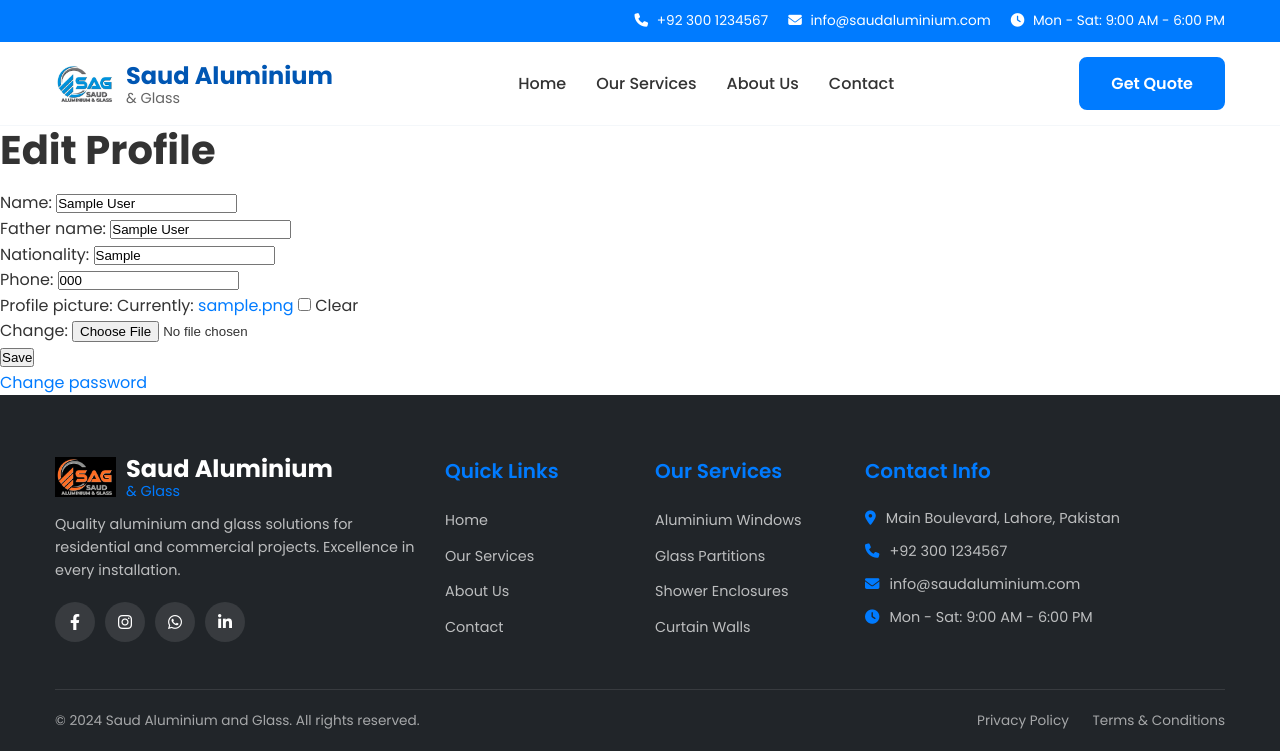
After one commit to Areeb-Ahmad525/sag, a Django app: page /accounts/edit_profile/ in a window 1280 px wide. The commit adds this page. Shown: the top 751 px of the page. Run offline with Django 4.2, Linux system fonts and the light colour scheme; a user stored in the database is signed in; tables that the repository leaves empty hold one stand-in row (values such as "Sample post").

Commit message:
corrected the user module

```diff
--- /dev/null
+++ b/sag/templates/users/edit_profile.html
@@ -0,0 +1,10 @@
+{% extends 'base.html' %}
+{% block content %}
+<h2>Edit Profile</h2>
+<form method="post" enctype="multipart/form-data">
+  {% csrf_token %}
+  {{ form.as_p }}
+  <button type="submit">Save</button>
+</form>
+<p><a href="{% url 'change_password' %}">Change password</a></p>
+{% endblock %}
--- /dev/null
+++ b/sag/users/constants.py
@@ -0,0 +1,11 @@
+ROLE_ADMIN = 'admin'
+ROLE_HR = 'hr'
+ROLE_PROCUREMENT = 'procurement'
+ROLE_INVENTORY = 'inventory'
+ROLE_SALES = 'sales'
+ROLE_PRODUCTION = 'production'
+ROLE_QC = 'qc'
+ROLE_LOGISTICS = 'logistics'
+ROLE_FINANCE = 'finance'
+ROLE_EMPLOYEE = 'employee'
+ROLE_SWEEPER = 'sweeper'
--- a/sag/users/forms.py
+++ b/sag/users/forms.py
@@ -1,12 +1,26 @@
+# users/forms.py
 from django import forms
 from .models import UserProfile
+from django.contrib.auth.models import User
 
 class UserRegistrationForm(forms.Form):
     name = forms.CharField(max_length=150)
     email = forms.EmailField()
     password = forms.CharField(widget=forms.PasswordInput)
-    father_name = forms.CharField(max_length=150)
-    nationality = forms.CharField(max_length=100)
-    phone = forms.CharField(max_length=20)
+    father_name = forms.CharField(max_length=150, required=False)
+    nationality = forms.CharField(max_length=100, required=False)
+    phone = forms.CharField(max_length=20, required=False)
     role = forms.ChoiceField(choices=UserProfile._meta.get_field('role').choices)
     profile_picture = forms.ImageField(required=False)
+
+class UserProfileForm(forms.ModelForm):
+    class Meta:
+        model = UserProfile
+        # allow users to update only safe fields (role change is NOT allowed here)
+        fields = ['name', 'father_name', 'nationality', 'phone', 'profile_picture']
+        widgets = {
+            'name': forms.TextInput(attrs={'class': 'form-control'}),
+            'father_name': forms.TextInput(attrs={'class': 'form-control'}),
+            'nationality': forms.TextInput(attrs={'class': 'form-control'}),
+            'phone': forms.TextInput(attrs={'class': 'form-control'}),
+        }
--- a/sag/users/urls.py
+++ b/sag/users/urls.py
@@ -1,15 +1,13 @@
 from django.urls import path
 from . import views
 
-
-
-urlpatterns=[
+urlpatterns = [
     # path('',views.login_view,name='login'),
-    path('login/',views.login_view,name='login'),
-    path('logout/',views.logout_view,name='logout'),
+    path('login/', views.login_view, name='login'),
+    path('logout/', views.logout_view, name='logout'),
     path('register/', views.register_user, name='register_user'),
     path('list/', views.user_list, name='user_list'),
     path('toggle/<int:user_id>/', views.toggle_user_status, name='toggle_user_status'),
-    path('edit_profile',views.logout_view, name='edit_profile'),
-
+    path('edit_profile/', views.edit_profile, name='edit_profile'),
+    path('change_password/', views.change_password, name='change_password'),
 ]
--- a/sag/users/views.py
+++ b/sag/users/views.py
@@ -1,54 +1,116 @@
-from django.shortcuts import render,redirect,get_object_or_404
-from django.contrib.auth import authenticate,login,logout
+# users/views.py
+from django.shortcuts import render, redirect, get_object_or_404
+from django.contrib.auth import authenticate, login, logout, update_session_auth_hash
 from django.contrib import messages
 from django.contrib.auth.decorators import login_required
 from django.contrib.auth.models import User
-from .forms import UserRegistrationForm
-from .models import UserProfile
+from django.contrib.auth.forms import PasswordChangeForm
+from django.utils import timezone
+
+from .forms import UserRegistrationForm, UserProfileForm
+from .models import UserProfile, LoginActivity
 from .decorators import role_required
 
-
-
+def get_client_ip(request):
+    x_forwarded_for = request.META.get('HTTP_X_FORWARDED_FOR')
+    if x_forwarded_for:
+        # may contain multiple IPs, the first is original client
+        ip = x_forwarded_for.split(',')[0].strip()
+    else:
+        ip = request.META.get('REMOTE_ADDR')
+    return ip
 
 def login_view(request):
+    """
+    Accepts either email or username in the 'username' field thanks to custom backend.
+    Blocks login for user.is_active == False.
+    Logs LoginActivity entries for audit.
+    """
     if request.method == "POST":
-        username=request.POST.get("username")
-        password=request.POST.get("password")
-        user=authenticate(request,username=username,password=password)
+        username = request.POST.get("username", "").strip()
+        password = request.POST.get("password", "")
+        user = authenticate(request, username=username, password=password)
+        ip = get_client_ip(request)
+        user_agent = request.META.get('HTTP_USER_AGENT', '')[:1000]
+
         if user is not None:
-            login(request,user)
-            messages.success(request,'Logged In Successfully')
+            if not user.is_active:
+                # record failed attempt for inactive
+                try:
+                    LoginActivity.objects.create(user=user, ip_address=ip, user_agent=user_agent, status='failed')
+                except Exception:
+                    pass
+                messages.error(request, "Your account is inactive. Contact admin.")
+                return redirect('login')
+            login(request, user)
+
+            # ⭐ Force password change
+            if user.userprofile.must_change_password:
+                messages.warning(request, "You must change your password before accessing the system.")
+                return redirect('change_password')
+
+            try:
+                LoginActivity.objects.create(user=user, ip_address=ip, user_agent=user_agent, status='success')
+            except Exception:
+                pass
+            messages.success(request, 'Logged In Successfully')
             return redirect('dashboard')
-        # now it will navigate to main dashboard after successful login
         else:
+            # attempt to attach the failed record to a matched user if possible
+            matched_user = None
+            try:
+                matched_user = User.objects.filter(username__iexact=username).first() or User.objects.filter(email__iexact=username).first()
+            except Exception:
+                matched_user = None
+            try:
+                LoginActivity.objects.create(user=matched_user, ip_address=ip, user_agent=user_agent, status='failed')
+            except Exception:
+                pass
             messages.error(request, "Invalid username or password.")
     return render(request, 'users/login.html')
 
+@login_required
+def logout_view(request):
+    # record logout_time on last successful login activity for this user
+    try:
+        last_activity = LoginActivity.objects.filter(user=request.user, status='success').order_by('-login_time').first()
+        if last_activity and not last_activity.logout_time:
+            last_activity.logout_time = timezone.now()
+            last_activity.save()
+    except Exception:
+        pass
+
+    logout(request)
+    messages.info(request, "You’ve been logged out.")
+    return redirect('login')
 
 @login_required
-def logout_view(request):
-    logout(request)
-    messages.info(request,'"You’ve been logged out.')
-    return redirect('login')
-@login_required
-@role_required(['hr','admin']) #to give access to only specific role
+@role_required(['hr','admin'])
 def register_user(request):
+    """
+    Only HR/Admin can register new users. Uses email as username.
+    """
     if request.method == "POST":
         form = UserRegistrationForm(request.POST, request.FILES)
         if form.is_valid():
             name = form.cleaned_data['name']
-            email = form.cleaned_data['email']
+            email = form.cleaned_data['email'].lower().strip()
             password = form.cleaned_data['password']
-            father_name = form.cleaned_data['father_name']
-            nationality = form.cleaned_data['nationality']
-            phone = form.cleaned_data['phone']
-            role = form.cleaned_data['role']
+            father_name = form.cleaned_data.get('father_name', '')
+            nationality = form.cleaned_data.get('nationality', '')
+            phone = form.cleaned_data.get('phone', '')
+            role = form.cleaned_data.get('role', '')
             picture = form.cleaned_data.get('profile_picture')
 
-            # Create User
-            user = User.objects.create_user(username=name, email=email, password=password)
+            # Prevent duplicate email/username
+            if User.objects.filter(username__iexact=email).exists() or User.objects.filter(email__iexact=email).exists():
+                messages.error(request, "A user with that email already exists.")
+                return redirect('register_user')
 
-            # Create or get UserProfile
+            # Create User with username=email
+            user = User.objects.create_user(username=email, email=email, password=password)
+            user.save()
+
             profile, created = UserProfile.objects.get_or_create(user=user)
             profile.name = name
             profile.father_name = father_name
@@ -57,7 +119,13 @@ def register_user(request):
             profile.role = role
             if picture:
                 profile.profile_picture = picture
+
+            # Keep status mapping to Django's is_active
+            profile.must_change_password = True
+            profile.status = 'active'
             profile.save()
+            user.is_active = True
+            user.save()
 
             messages.success(request, "User registered successfully!")
             return redirect('user_list')
@@ -68,18 +136,72 @@ def register_user(request):
 
 @login_required
 def user_list(request):
-    users = UserProfile.objects.all()
+    """
+    List all user profiles for HR/Admin to view/manage.
+    Non HR/Admin users can still view the list if allowed by business rules, but actions hidden in template.
+    """
+    users = UserProfile.objects.select_related('user').all()
     return render(request, 'users/user_list.html', {'users': users})
-
-
 
 @login_required
 def toggle_user_status(request, user_id):
+    """
+    Toggle active/inactive status for a user profile.
+    (This will also set User.is_active)
+    Only HR/Admin should have link to this action in templates.
+    """
     profile = get_object_or_404(UserProfile, user_id=user_id)
     profile.status = 'inactive' if profile.status == 'active' else 'active'
     profile.save()
-    # also toggle User.is_active
+    # sync Django User.is_active
     profile.user.is_active = True if profile.status == 'active' else False
     profile.user.save()
     messages.success(request, "User status updated!")
     return redirect('user_list')
+
+@login_required
+def edit_profile(request):
+    """
+    Allow logged-in users to edit their own profile (safe fields only).
+    Role cannot be changed here.
+    """
+    profile = getattr(request.user, 'userprofile', None)
+    if not profile:
+        messages.error(request, "Profile not found.")
+        return redirect('dashboard')
+
+    if request.method == "POST":
+        form = UserProfileForm(request.POST, request.FILES, instance=profile)
+        if form.is_valid():
+            form.save()
+            messages.success(request, "Profile updated.")
+            return redirect('edit_profile')
+        else:
+            messages.error(request, "Please correct the errors below.")
+    else:
+        form = UserProfileForm(instance=profile)
+
+    return render(request, 'users/edit_profile.html', {'form': form})
+
+@login_required
+def change_password(request):
+    """
+    Allow logged-in users to change their password via Django's PasswordChangeForm.
+    """
+    if request.method == 'POST':
+        form = PasswordChangeForm(request.user, request.POST)
+        if form.is_valid():
+            user = form.save()
+            # Keep user logged-in after password change
+            update_session_auth_hash(request, user)
+            # ⭐ Mark password as changed
+            profile = request.user.userprofile
+            profile.must_change_password = False
+            profile.save()
+            messages.success(request, 'Your password was successfully updated!')
+            return redirect('edit_profile')
+        else:
+            messages.error(request, 'Please correct the errors below.')
+    else:
+        form = PasswordChangeForm(request.user)
+    return render(request, 'users/change_password.html', {'form': form})
```
Also changed, not shown: sag/templates/users/change_password.html (added, +9 -0 lines), sag/templates/users/user_list.html (+27 -16 lines), sag/users/admin.py (+7 -1 lines), sag/users/backends.py (+11 -2 lines), sag/users/decorators.py (+10 -2 lines), sag/users/models.py (+34 -7 lines), sag/users/signals.py (+9 -1 lines), sag/users/migrations/0003_alter_userprofile_role_loginactivity.py (added).
